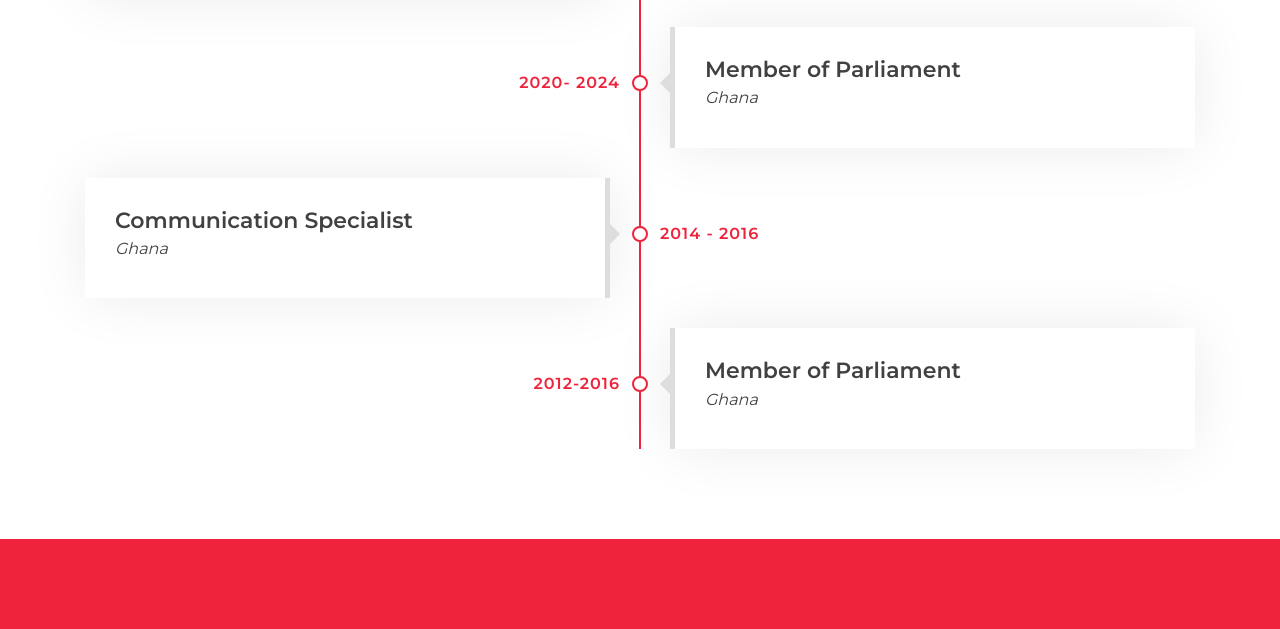
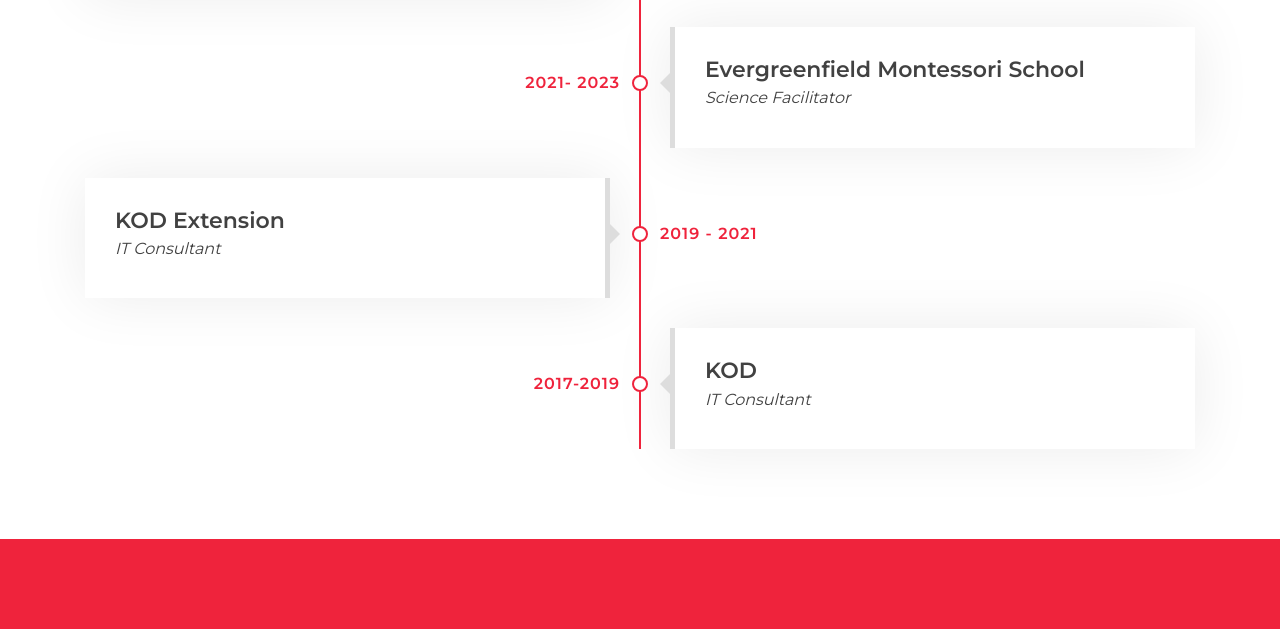
Before and after one commit to paa10/solostet, a plain HTML site: page index.html in a window 1280 px wide. Shown: the part 2087-2716 px from the top of the page. Drawn offline with nearby package versions, Linux system fonts and the light colour scheme.

Commit message:
Update index.html

```diff
--- a/index.html
+++ b/index.html
@@ -208,17 +208,17 @@
                     </div>
                     <div class="timeline-item right wow slideInRight" data-wow-delay="0.1s">
                         <div class="timeline-text">
-                            <div class="timeline-date">2020- 2024</div>
-                            <h2>Member of Parliament   </h2>
-                            <h4>Ghana </h4>
+                            <div class="timeline-date">2021- 2023</div>
+                            <h2>Evergreenfield Montessori School   </h2>
+                            <h4>Science Facilitator </h4>
 
                         </div>
                     </div>
                     <div class="timeline-item left wow slideInLeft" data-wow-delay="0.1s">
                         <div class="timeline-text">
-                            <div class="timeline-date">2014 - 2016 </div>
-                            <h2>Communication Specialist    </h2>
-                            <h4>Ghana </h4>
+                            <div class="timeline-date">2019 - 2021 </div>
+                            <h2>KOD Extension  </h2>
+                            <h4>IT Consultant </h4>
                             <p>
 
                             </p>
@@ -226,9 +226,9 @@
                     </div>
                     <div class="timeline-item right wow slideInRight" data-wow-delay="0.1s">
                         <div class="timeline-text">
-                            <div class="timeline-date">2012-2016 </div>
-                            <h2>Member of Parliament </h2>
-                            <h4>Ghana </h4>
+                            <div class="timeline-date">2017-2019</div>
+                            <h2>KOD</h2>
+                            <h4>IT Consultant </h4>
                             <p>
 
                             </p>
```
